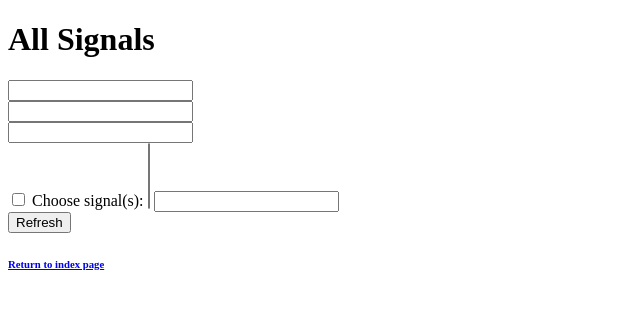
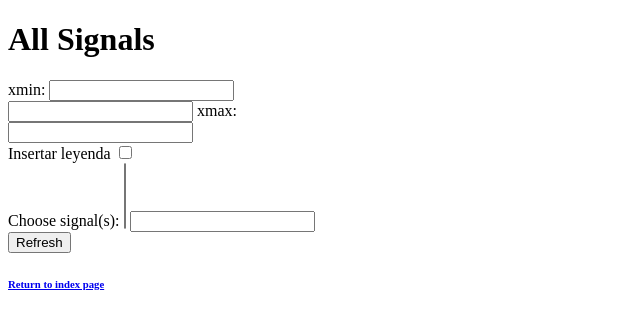
Before and after one commit to ErikaSilvaAlvarado/TxApiRest, a Flask app: template templates/generalPlot.html in a window 1280 px wide. Shown: the top 329 px of the page, without its empty margins (0-640 px from the left). Run offline with Flask 2, Linux system fonts and the light colour scheme; the template is opened without the code that fills it, so the values that code supplies are empty; some libraries are stand-ins or nearby versions.

```diff
--- a/app.py
+++ b/app.py
@@ -52,7 +52,7 @@ def cb():
     graphJSON,nameFig = gm(paramStr, xRange, dx, flagLgd, table_name)
     #return render_template('customPlot.html', graphJSON=graphJSON)
     #return render_template('customPlot.html', graphJSON=graphJSON, dataJSON = dataJSON)
-    return render_template('customPlot.html',graphJSON=graphJSON ,nameFig=table_name)
+    return render_template('customPlot.html',graphJSON=graphJSON ,nameFig=nameFig)
 
 @app.route("/")
 def listingTables():
--- a/templates/generalPlot.html
+++ b/templates/generalPlot.html
@@ -10,10 +10,10 @@
  <body>
     <h1>All Signals</h1>
    <form name="form1" action="/callback" method="POST" >
-        <input type="text" id='xmin' name="xmin"><br>
-        <input type="text" id='xmax' name="xmax"><br>
+        <label for="xmin">xmin:</label> <input type="text" id='xmin' name="xmin"> <br>
+        <input type="text" id='xmax' name="xmax"> <label for="xmax">xmax:</label><br>
        <input type="text" id='dx' name="dx"><br>
-       <input type="checkbox" name="Leyenda"/>
+       <label for="Leyenda">Insertar leyenda</label> <input type="checkbox" id="Leyenda" name="Leyenda"/><br>
         <label for="selectValues">Choose signal(s):</label>
         <select name='selectValues' id="selectValues" multiple >
         </select>
```
